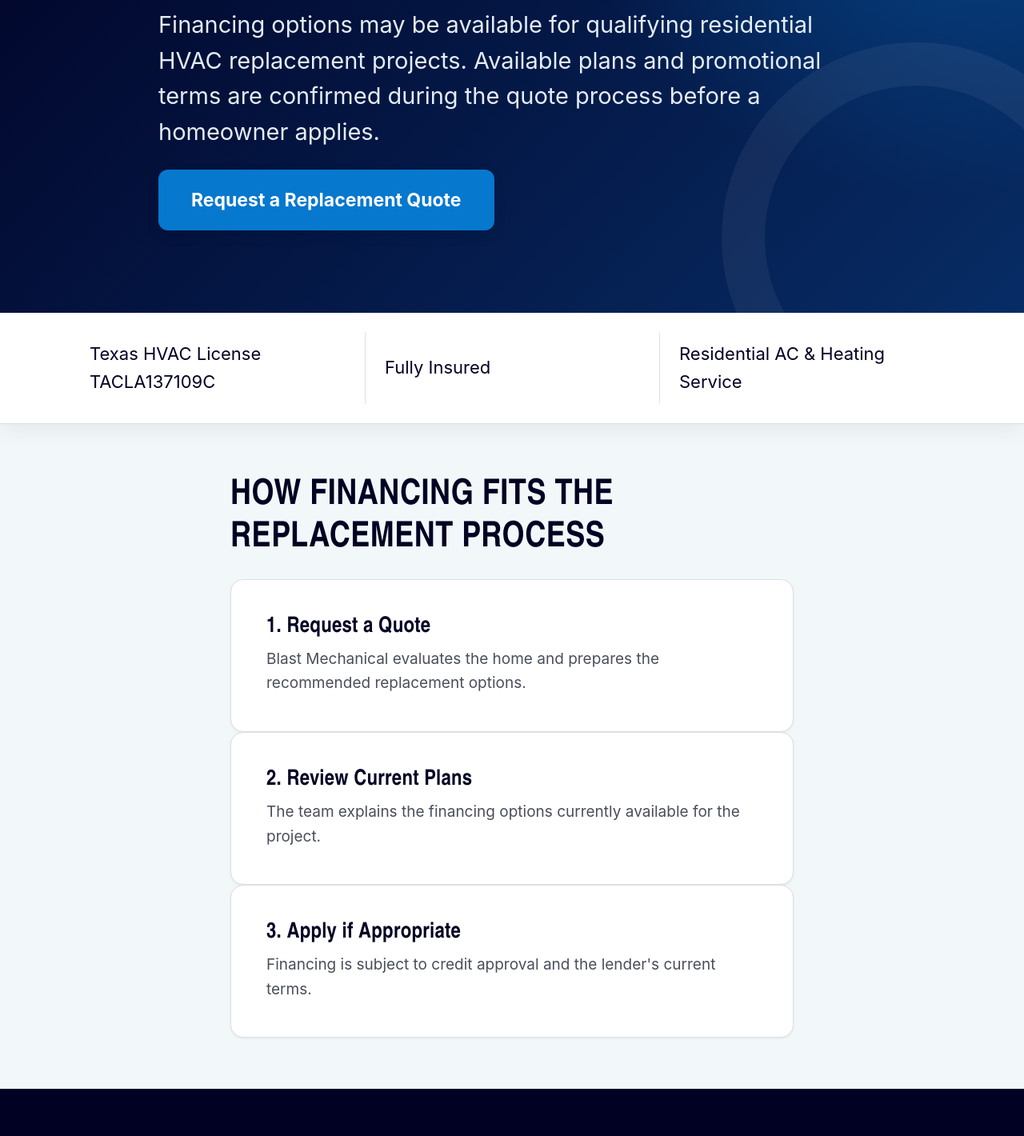
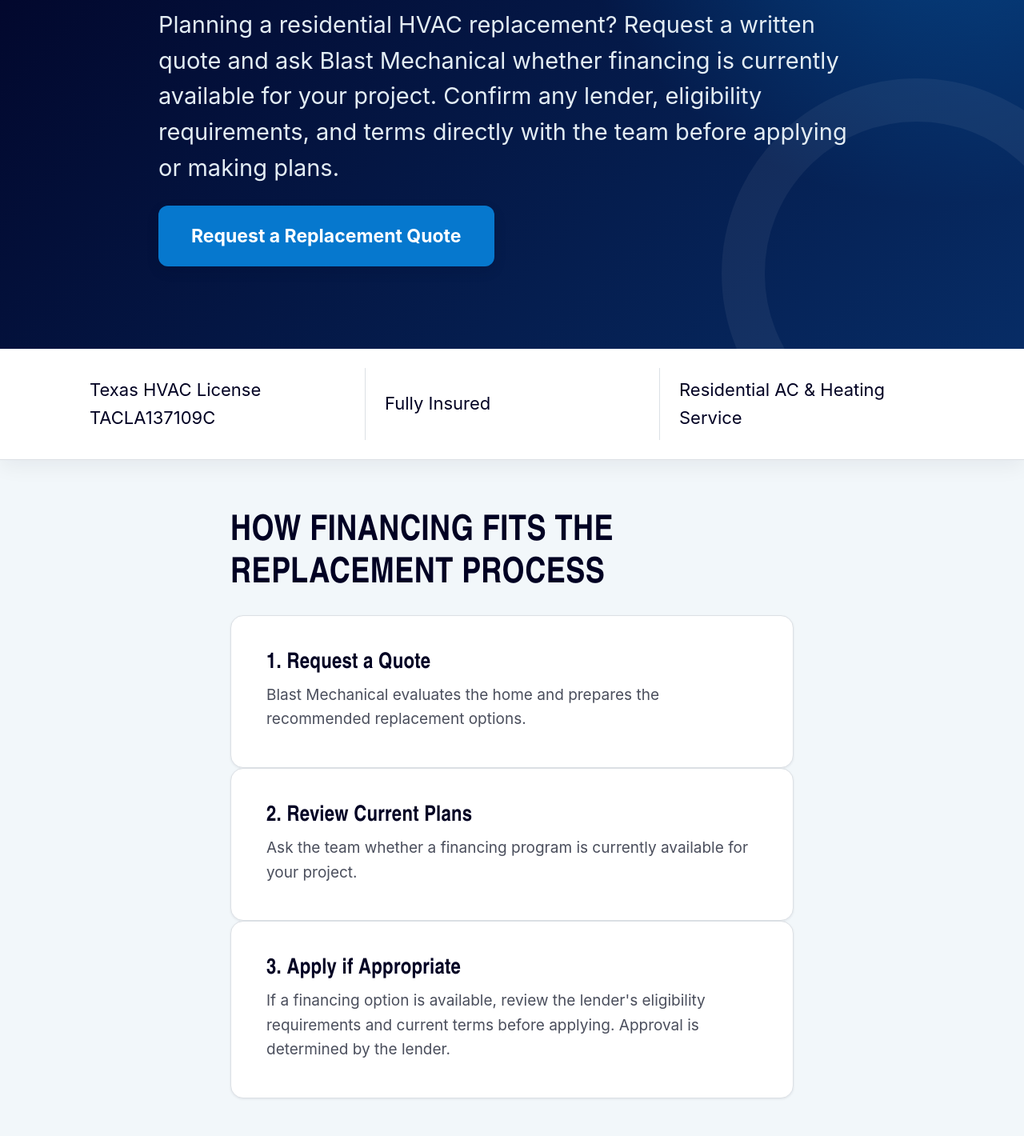
Before and after one commit to rivastrategies/blast-mechanical-concept, a plain HTML site: page financing/index.html in a window 1280 px wide. Shown: the part 528-1948 px from the top of the page at 80% size. Drawn offline with Linux system fonts and the light colour scheme.

Commit message:
Clarify financing availability before homeowners apply

```diff
--- a/financing/index.html
+++ b/financing/index.html
@@ -62,7 +62,7 @@
   <div class="wrap" style="max-width:800px;">
     <p style="font-family:var(--font-display); color:var(--blue); font-size:var(--text-sm);">HOME / FINANCING</p>
     <h1>Residential HVAC Financing</h1>
-    <p style="font-size:var(--text-lg); margin-top:var(--space-2);">Financing options may be available for qualifying residential HVAC replacement projects. Available plans and promotional terms are confirmed during the quote process before a homeowner applies.</p>
+    <p style="font-size:var(--text-lg); margin-top:var(--space-2);">Planning a residential HVAC replacement? Request a written quote and ask Blast Mechanical whether financing is currently available for your project. Confirm any lender, eligibility requirements, and terms directly with the team before applying or making plans.</p>
     <div style="margin-top:var(--space-3);">
       <a href="../contact/?intent=quote" class="btn btn-primary">Request a Replacement Quote</a>
     </div>
@@ -84,8 +84,8 @@
     <h2>How Financing Fits the Replacement Process</h2>
     <div class="grid grid-3" style="margin-top:var(--space-3);">
       <article class="card"><h3 style="font-size:var(--text-lg); text-transform:none;">1. Request a Quote</h3><p style="margin-top:var(--space-1); color:var(--text-soft);">Blast Mechanical evaluates the home and prepares the recommended replacement options.</p></article>
-      <article class="card"><h3 style="font-size:var(--text-lg); text-transform:none;">2. Review Current Plans</h3><p style="margin-top:var(--space-1); color:var(--text-soft);">The team explains the financing options currently available for the project.</p></article>
-      <article class="card"><h3 style="font-size:var(--text-lg); text-transform:none;">3. Apply if Appropriate</h3><p style="margin-top:var(--space-1); color:var(--text-soft);">Financing is subject to credit approval and the lender's current terms.</p></article>
+      <article class="card"><h3 style="font-size:var(--text-lg); text-transform:none;">2. Review Current Plans</h3><p style="margin-top:var(--space-1); color:var(--text-soft);">Ask the team whether a financing program is currently available for your project.</p></article>
+      <article class="card"><h3 style="font-size:var(--text-lg); text-transform:none;">3. Apply if Appropriate</h3><p style="margin-top:var(--space-1); color:var(--text-soft);">If a financing option is available, review the lender's eligibility requirements and current terms before applying. Approval is determined by the lender.</p></article>
     </div>
   </div>
 </section>
@@ -109,7 +109,7 @@
 {
   "@context": "https://schema.org",
   "@type": "Service",
-  "serviceType": "Residential HVAC Financing Assistance",
+  "serviceType": "Residential HVAC Replacement Information",
   "provider": {
     "@type": "HVACBusiness",
     "name": "Blast Mechanical",
```
